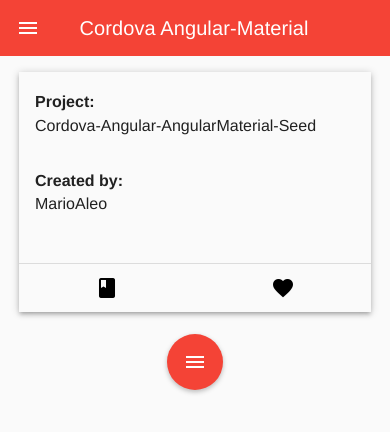
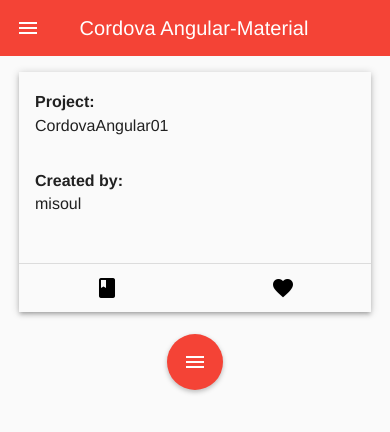
Before and after one commit to misoul/learnCordovaAngular01, a plain HTML site: page www/index.html at #!/main in a window 390 px wide. Drawn offline with Linux system fonts and the light colour scheme; some packages are replaced by stand-ins of ours.

Commit message:
Fix build for Android, clean up. Could be considered a basic functional template.

```diff
--- a/config.xml
+++ b/config.xml
@@ -1,10 +1,10 @@
 <?xml version='1.0' encoding='utf-8'?>
-<widget id="io.github.corodva-angular-angularMaterial-seed" version="0.0.1" xmlns="http://www.w3.org/ns/widgets" xmlns:cdv="http://cordova.apache.org/ns/1.0">
+<widget id="com.misoul.cordovaAngular01" version="0.0.1" xmlns="http://www.w3.org/ns/widgets" xmlns:cdv="http://cordova.apache.org/ns/1.0">
     <name>MaterialSeed</name>
     <description>
         Cordova-AngularJS-angularMaterial Seed.
     </description>
-    <author email="marioaleo@gmail.com" href="https://github.com/mario-aleo">
+    <author email="misoul@gmail.com" href="https://github.com/mario-aleo">
         MarioAleo
     </author>
     <content src="index.html" />
--- a/www/app/components/main/main.html
+++ b/www/app/components/main/main.html
@@ -28,9 +28,9 @@
   <md-whiteframe class="md-whiteframe-3dp" layout="column" style="margin: 1em; width: 22em; height: 15em;" flex>
     <div layout="column" flex style="margin-left: 1em;">
       <h4>Project:</h4>
-      <p style="margin-top: -1em;">Cordova-Angular-AngularMaterial-Seed</p>
+      <p style="margin-top: -1em;">CordovaAngular01</p>
       <h4>Created by:</h4>
-      <p style="margin-top: -1em;">MarioAleo</p>
+      <p style="margin-top: -1em;">misoul</p>
     </div>
     <md-divider></md-divider>
     <div layout="row" layout-align="space-around center" flex="20">
--- a/www/app/shared/shared-service.js
+++ b/www/app/shared/shared-service.js
@@ -3,7 +3,7 @@
 angular.module("ngapp").service("shared", function(){ // One of The Ways To Share Informations Across the Controllers
 
     this.info = {
-        title: "cordova-angular-angularMaterial-seed",
-        auth: "Mario Aleo"
+        title: "cordovaAngular01",
+        auth: "misoul"
     };
 });
```
Also changed, not shown: 2 other files.
